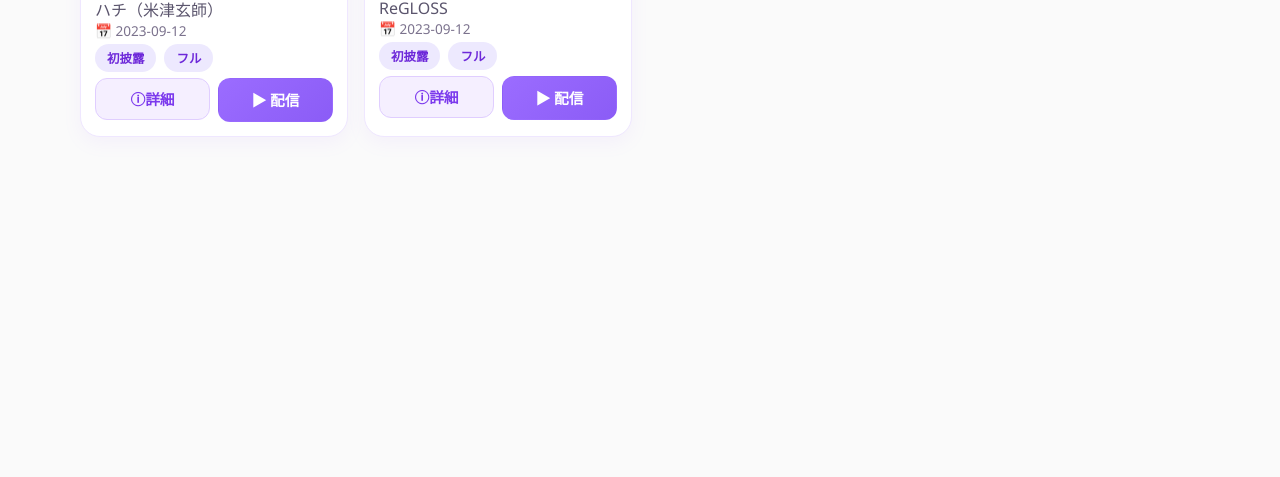
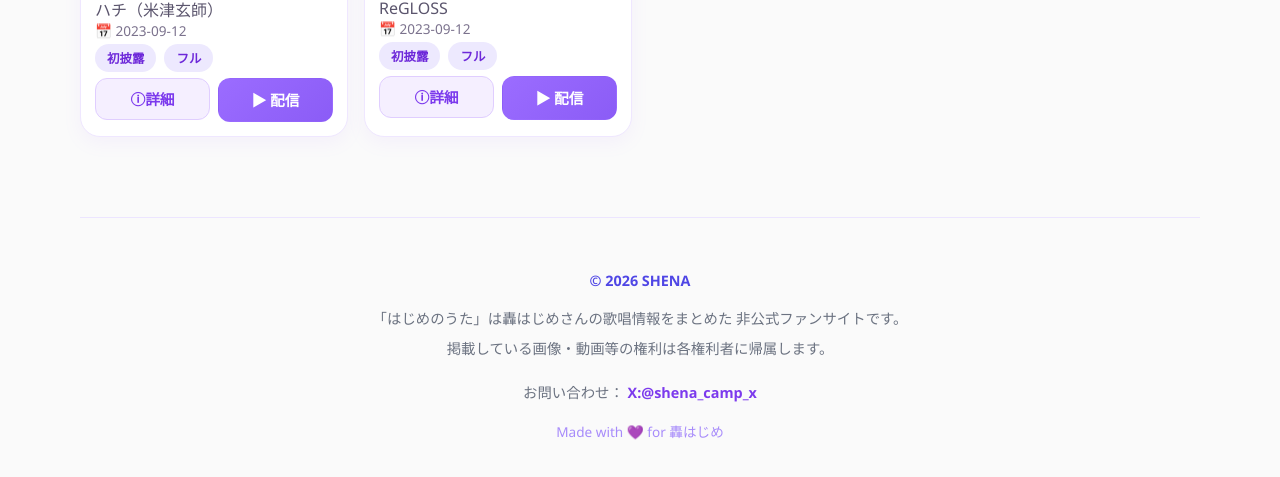
Before and after one commit to shena1125/shena1125.github.io, a plain HTML site: page index.html in a window 1280 px wide. Shown: the part 1953-2430 px from the top of the page. Before the commit the page ends 2130 px from the top, so only its background shows below. Drawn offline with Linux system fonts and the light colour scheme; a web font is replaced by a local one.

Commit message:
20260806_Add_copyright

```diff
--- a/app.js
+++ b/app.js
@@ -198,9 +198,11 @@
 
     // 「読み込み中...」を消す
     const resultDiv = document.getElementById('result');
-    if (resultDiv) resultDiv.remove();
 
-    document.body.appendChild(list);
+    if (resultDiv) {
+     resultDiv.innerHTML = "";
+     resultDiv.appendChild(list);
+    }
 
     const searchInput = document.getElementById('search');
     const streamFilterSelect = document.getElementById('filter-stream-type');
--- a/index.html
+++ b/index.html
@@ -194,6 +194,35 @@
   ↑
  </button>
 
+ <footer class="site-footer">
+  <p class="footer-copy">
+    © 2026 SHENA
+  </p>
+
+  <p class="footer-text">
+    「はじめのうた」は轟はじめさんの歌唱情報をまとめた
+    非公式ファンサイトです。
+  </p>
+
+  <p class="footer-text">
+    掲載している画像・動画等の権利は各権利者に帰属します。
+  </p>
+
+  <p class="footer-contact">
+    お問い合わせ：
+    <a
+      href="https://x.com/shena_camp_x"
+      target="_blank"
+      rel="noopener noreferrer">
+      X:@shena_camp_x
+    </a>
+  </p>
+
+  <p class="footer-message">
+  Made with 💜 for 轟はじめ
+ </p>
+</footer>
+
   <script src="./app.js"></script>
 </body>
 </html>
--- a/style.css
+++ b/style.css
@@ -1203,3 +1203,50 @@
   transform: translateY(0);
 
 }
+
+/* ========================================
+   Footer
+======================================== */
+
+.site-footer{
+    margin-top:80px;
+    padding:36px 20px 48px;
+
+    text-align:center;
+
+    border-top:1px solid #ece5ff;
+
+    color:#6b7280;
+    font-size:.9rem;
+    line-height:1.8;
+}
+
+.footer-copy{
+    font-weight:700;
+    color:#4f46e5;
+    margin-bottom:12px;
+}
+
+.footer-text{
+    margin:4px 0;
+}
+
+.footer-contact{
+    margin-top:18px;
+}
+
+.footer-contact a{
+    color:#7c3aed;
+    text-decoration:none;
+    font-weight:600;
+}
+
+.footer-contact a:hover{
+    text-decoration:underline;
+}
+
+.footer-message{
+    margin-bottom:16px;
+    color:#a78bfa;
+    font-size:.85rem;
+}
```
